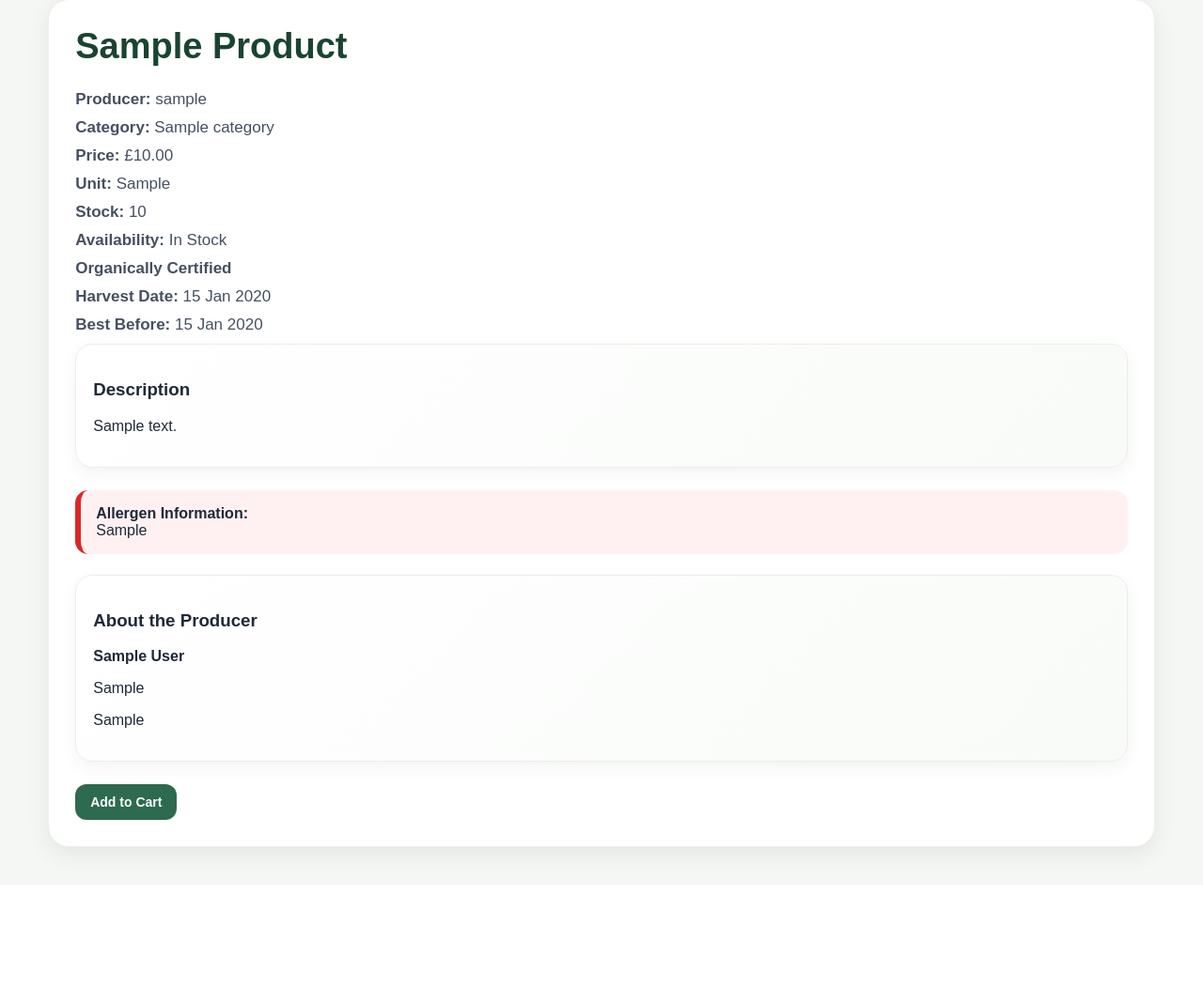
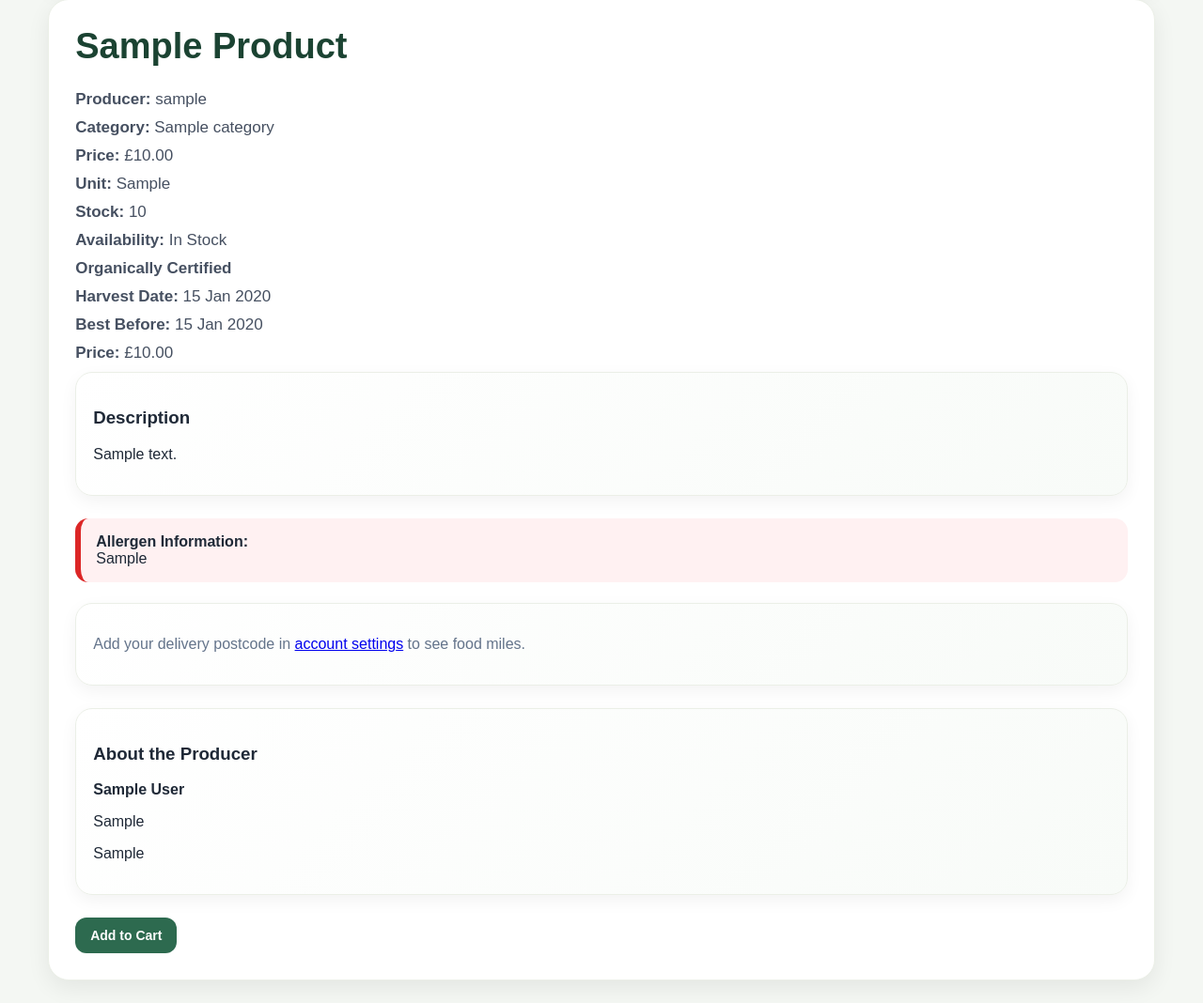
Before and after one commit to PATS0N8/bristol-marketplace1, a Django app: page /product/1/ in a window 1280 px wide. Shown: the part 501-1569 px from the top of the page at 94% size. Before the commit the page ends 1430 px from the top, so only its background shows below. Run offline with Django 4.2, Linux system fonts and the light colour scheme; a user stored in the database is signed in; tables that the repository leaves empty hold one stand-in row (values such as "Sample post"); a database or web service that is not in the repository returns one stand-in record (values such as "Sample title"); data that the repository does not hold is empty.

Commit message:
Sprint 3: Added surplus discounts and food mile calculations

```diff
--- a/config/settings.py
+++ b/config/settings.py
@@ -77,5 +77,7 @@ import os
 from dotenv import load_dotenv
 load_dotenv()
 
+CSRF_TRUSTED_ORIGINS = ["http://localhost:8000", "http://0.0.0.0:8000", "http://127.0.0.1:8000"]
+
 STRIPE_SECRET_KEY = os.getenv("STRIPE_SECRET_KEY")
 STRIPE_PUBLISHABLE_KEY = os.getenv("STRIPE_PUBLISHABLE_KEY")
--- a/products/models.py
+++ b/products/models.py
@@ -7,7 +7,6 @@ class Category(models.Model):
 
     def __str__(self):
         return self.name
-
 
 class Product(models.Model):
     class Availability(models.TextChoices):
@@ -41,10 +40,20 @@ class Product(models.Model):
     allergens = models.CharField(max_length=400, help_text="e.g., milk, eggs, nuts")
     #Bool field for organic certification
     is_organic = models.BooleanField(default=False)
+    is_surplus = models.BooleanField(default=False)
+    discount_percent = models.PositiveIntegerField(default=0, help_text="Discount percentage e.g. 20 for 20%")
     harvest_date = models.DateField(null=True, blank=True)
     best_before_date = models.DateField(null=True, blank=True)
 
     created_at = models.DateTimeField(auto_now_add=True)
 
+
+    def discounted_price(self):
+        if self.is_surplus and self.discount_percent > 0:
+            from decimal import Decimal
+            discount = self.price_gbp * Decimal(self.discount_percent) / Decimal(100)
+            return self.price_gbp - discount
+        return self.price_gbp
+
     def __str__(self):
         return self.name
--- a/products/templates/products/producer_settlements.html
+++ b/products/templates/products/producer_settlements.html
@@ -1,4 +1,4 @@
-{% extends "base.html" %}
+xx{% extends "base.html" %}
 
 {% block title %}My Earnings | Bristol Marketplace{% endblock %}
 
--- a/products/templates/products/product_detail.html
+++ b/products/templates/products/product_detail.html
@@ -32,6 +32,14 @@
         <p class="detail-row"><strong>Best Before:</strong> {{ product.best_before_date }}</p>
     {% endif %}
 
+    {% if product.is_surplus and product.discount_percent > 0 %}
+        <span style="text-decoration: line-through; color: #9ca3af;">£{{ product.price_gbp }}</span>
+        <span style="color: #dc2626; font-weight: bold;">£{{ product.discounted_price }}</span>
+        <span style="background:#fef2f2; color:#dc2626; padding: 2px 8px; border-radius: 8px; font-size:13px;">{{ product.discount_percent }}% OFF — Surplus</span>
+    {% else %}
+        <p class="detail-row"><strong>Price:</strong> £{{ product.price_gbp }}</p>
+    {% endif %}
+
     <div class="info-panel">
         <h3>Description</h3>
         <p>{{ product.description|default:"No description available." }}</p>
@@ -41,6 +49,16 @@
         <strong>Allergen Information:</strong><br>
         {{ product.allergens|default:"None listed" }}
     </div>
+
+    {% if food_miles is not None %}
+        <div class="info-panel" style="margin-top: 22px;">
+            <p><strong>Food Miles:</strong> This product is approximately <strong>{{ food_miles }} miles</strong> from your delivery address.</p>
+        </div>
+    {% elif user.is_authenticated and user.role == "CUSTOMER" %}
+        <div class="info-panel" style="margin-top: 22px;">
+            <p class="muted">Add your delivery postcode in <a href="/account/">account settings</a> to see food miles.</p>
+        </div>
+    {% endif %}
 
     {% if product.producer.producer_profile.farm_story %}
     <div class="info-panel" style="margin-top: 22px;">
--- a/products/views.py
+++ b/products/views.py
@@ -6,8 +6,31 @@ from django.http import HttpResponseForbidden
 from django.shortcuts import render, get_object_or_404, redirect
 from .models import Category, Product
 from orders.models import Order, OrderItem, OrderStatusHistory
+import requests as http_requests
 
 User = get_user_model()
+
+def get_postcode_coords(postcode):
+    try:
+        cleaned = postcode.strip().replace(" ", "").upper()
+        response = http_requests.get(f"https://api.postcodes.io/postcodes/{cleaned}", timeout=5)
+        data = response.json()
+        if data["status"] == 200:
+            return data["result"]["latitude"], data["result"]["longitude"]
+        else:
+            print("Postcode API error:", data)
+    except Exception as e:
+        print("Postcode lookup exception:", e)
+    return None, None
+
+def calculate_distance_miles(lat1, lon1, lat2, lon2):
+    from math import radians, sin, cos, sqrt, atan2
+    R = 3958.8  # Earth radius in miles
+    lat1, lon1, lat2, lon2 = map(radians, [lat1, lon1, lat2, lon2])
+    dlat = lat2 - lat1
+    dlon = lon2 - lon1
+    a = sin(dlat/2)**2 + cos(lat1) * cos(lat2) * sin(dlon/2)**2
+    return R * 2 * atan2(sqrt(a), sqrt(1-a))
 
 def custom_login(request):
     error = ""
@@ -88,7 +111,33 @@ def home(request):
 
 def product_detail(request, product_id):
     product = get_object_or_404(Product.objects.select_related("category", "producer"), id=product_id)
-    return render(request, "products/product_detail.html", {"product": product})
+
+    food_miles = None
+    if request.user.is_authenticated and request.user.role == "CUSTOMER":
+        try:
+            from accounts.models import CustomerProfile, ProducerProfile
+            customer_profile = CustomerProfile.objects.get(user=request.user)
+            producer_profile = ProducerProfile.objects.get(user=product.producer)
+
+            print("Customer postcode:", customer_profile.delivery_postcode)
+            print("Producer postcode:", producer_profile.postcode)
+
+            clat, clon = get_postcode_coords(customer_profile.delivery_postcode)
+            plat, plon = get_postcode_coords(producer_profile.postcode)
+
+            print("Customer coords:", clat, clon)
+            print("Producer coords:", plat, plon)
+
+            if clat and plat:
+                food_miles = round(calculate_distance_miles(clat, clon, plat, plon), 1)
+                print("Food miles:", food_miles)
+        except Exception as e:
+            print("Food miles error:", e)
+
+    return render(request, "products/product_detail.html", {
+        "product": product,
+        "food_miles": food_miles,
+    })
 
 def category_products(request, category_id):
     category = get_object_or_404(Category, id=category_id)
@@ -358,6 +407,8 @@ def producer_add_product(request):
                 harvest_date=request.POST.get("harvest_date") or None,
                 best_before_date=request.POST.get("best_before_date") or None,
                 is_organic=request.POST.get("is_organic") == "on",
+                is_surplus=request.POST.get("is_surplus") == "on",
+                discount_percent=int(request.POST.get("discount_percent", 0)),
             )
             return redirect("/")
         except Exception as e:
--- a/requirements.txt
+++ b/requirements.txt
@@ -2,3 +2,4 @@ Django>=4.2,<5.0
 psycopg2-binary
 stripe
 python-dotenv
+requests
```
Also changed, not shown: products/templates/products/admin_add_product.html (+19 -0 lines), products/templates/products/home.html (+9 -1 lines), products/migrations/0006_product_discount_percent_product_is_surplus.py (added).
